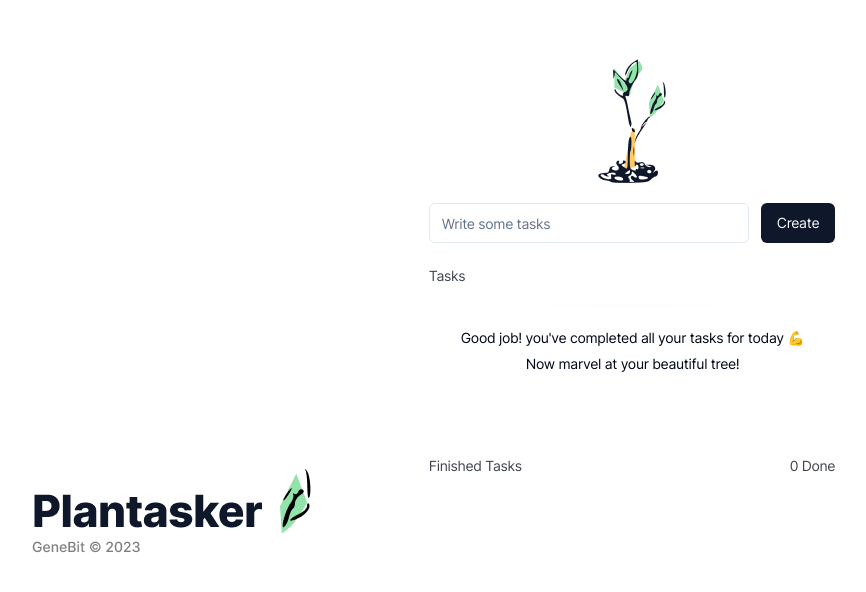
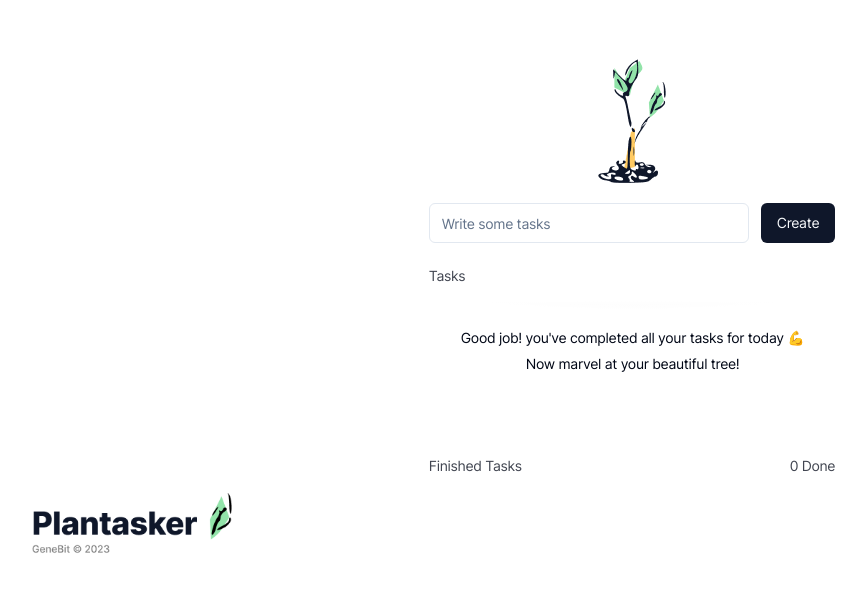
Before and after one commit to genebit/plantasker, a React (Vite) app: page / in a window 1280 px wide. Shown: the part 206-798 px from the top of the page, without its empty margins (8-874 px from the left). Built offline with nearby package versions, Linux system fonts and the light colour scheme.

Commit message:
style: style fixes

```diff
--- a/src/pages/todo/components/Footer/Footer.tsx
+++ b/src/pages/todo/components/Footer/Footer.tsx
@@ -4,7 +4,7 @@
   return (
     <>
       <footer className="absolute bottom-10 left-10">
-        <img src={companyLogo} alt="Company Logo" />
+        <img src={companyLogo} alt="Company Logo" width={200} />
       </footer>
     </>
   )
--- a/src/styles/selection.css
+++ b/src/styles/selection.css
@@ -1,5 +1,5 @@
 @layer base {
   ::selection {
-    @apply bg-opacity-50 bg-slate-950;
+    @apply bg-green-400 bg-opacity-50;
   }
 }
```
